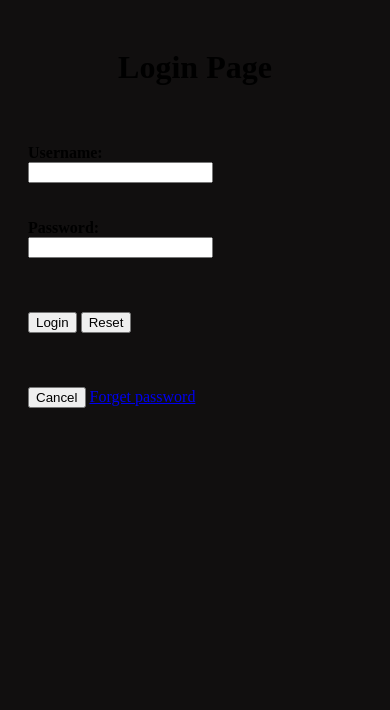
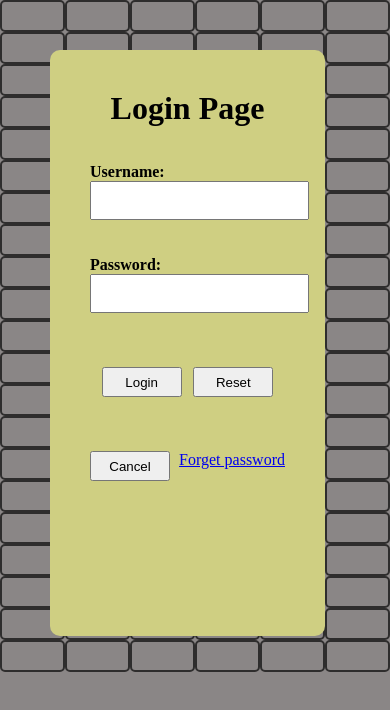
Before and after one commit to Nasim6337/login-Page, a plain HTML site: page index.html in a window 390 px wide. Drawn offline with Linux system fonts and the light colour scheme.

Commit message:
Update style.css

```diff
--- a/style.css
+++ b/style.css
@@ -1,48 +1,79 @@
-body {
-    background-color: #110f0f;
-    padding: 20px;
+*{
+    margin: 0px;
+    padding: 0px;
+}
+body{
+    background-color: rgb(138, 134, 134);
+}
+.section{
+
+    display: grid;
+
+    grid-template-columns: repeat(14, 1fr);
+    grid-template-rows: repeat(8, 1fr);
+
 }
 
-.grid-container {
-    display: grid;
-    align-items: center;
-    justify-content: center;
+span:hover{
+    background-color:rgb(155, 225, 160);
+
+}
+span{
+   z-index: 1;
+
+    display: block;
+    padding: 30px;
+
+    border: 2px solid rgba(9, 9, 9, 0.705);
+    border-radius: 5px;
+}
+.container{
+
+    z-index: 1000;
+    width: 30vw;
+
+    border-radius: 10px;
+    height: 60vh;
+    position: absolute;
+    top: 50px;
+    left: 450px;
+    background-color: rgb(207, 207, 130);
+    padding: 40px;
+
 }
 
-.calculator-grid {
-    display: grid;
-    grid-template-columns: repeat(4, 1fr);
-    grid-template-rows: repeat(6, 1fr);
-    grid-gap: 1px;
-    background-color: #999;
+input{
+    padding: 10px;
+    width: 100%;
 }
+.button{
+    display: flex;
+    justify-content: space-evenly;
 
-.calculator-grid button {
-    font-size: 25px;
-    background-color: #fff;
-    border: none;
-    cursor: pointer;
-    font-family: 'DM Mono', monospace;
 }
+button{
+    height: 30px;
+    width: 80px;
+}
+button:hover{
+    background-color: bisque;
 
-textarea {
-  grid-column: span 4;
-  font-family: 'DM Mono', monospace;
-  font-size: 25px;
-  text-align: end;
-  background-color: #fad3cb;
-  padding: 15px;
-  border: none;
 }
-
-.calculator-grid button:nth-child(n+18) {
-    background-color: tomato;
+.forget{
+    display: flex;
+    justify-content: space-between;
 }
-
-
-button:hover,
-.calculator-grid button:nth-child(n+18):hover {
-    background-color: #440b15;
-    color: white;
-    transition: 0.2s;
-}
+@media (min-width:250px) and (max-width:450px) {
+    span{
+     padding: 14px;
+ }
+ .container{
+     top: 50px;
+     left: 50px;
+     width: 50vw;
+ }
+ .section{
+     grid-template-columns: repeat(6, 1fr);
+     grid-template-rows: repeat(15, 1fr);
+ }
+ }
```
